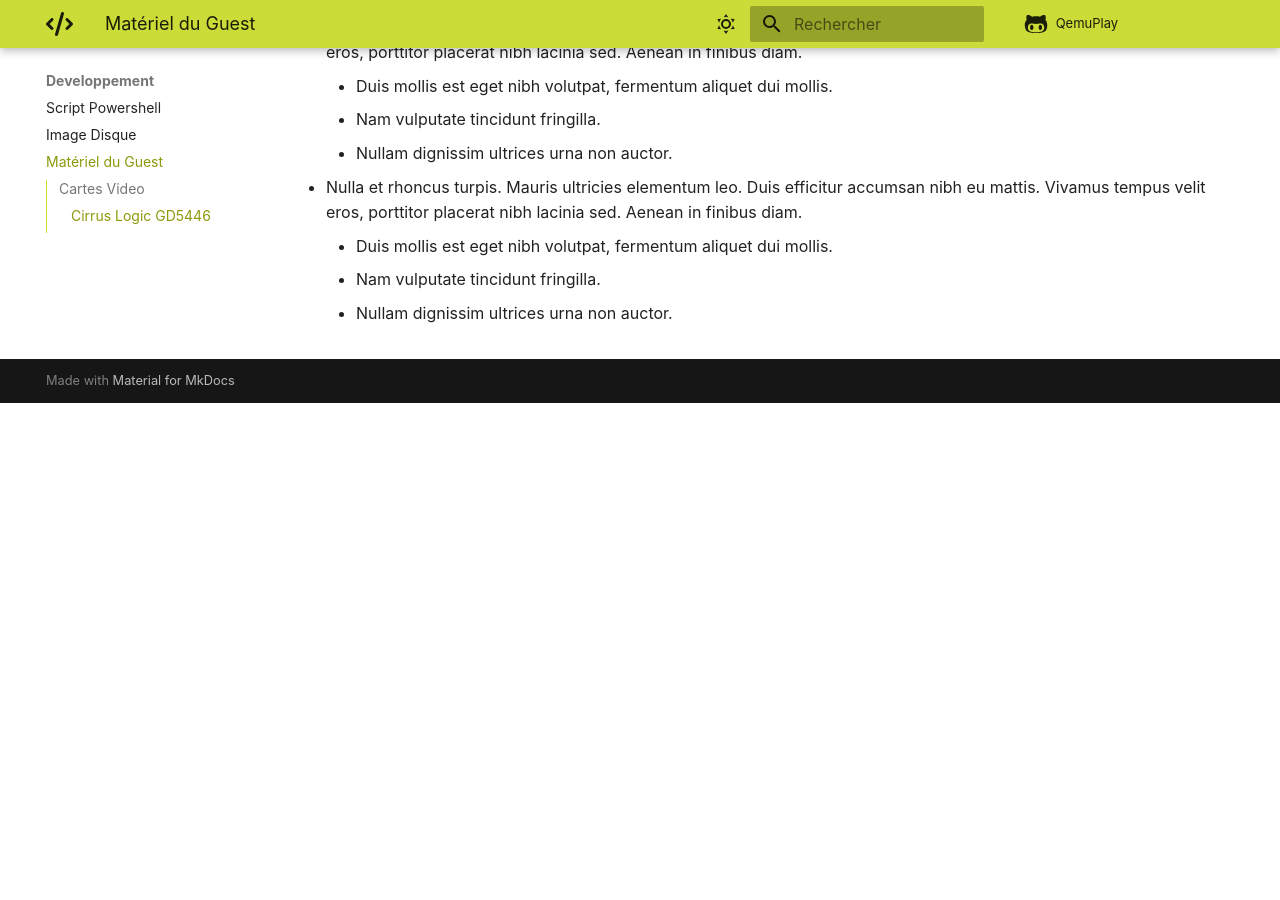
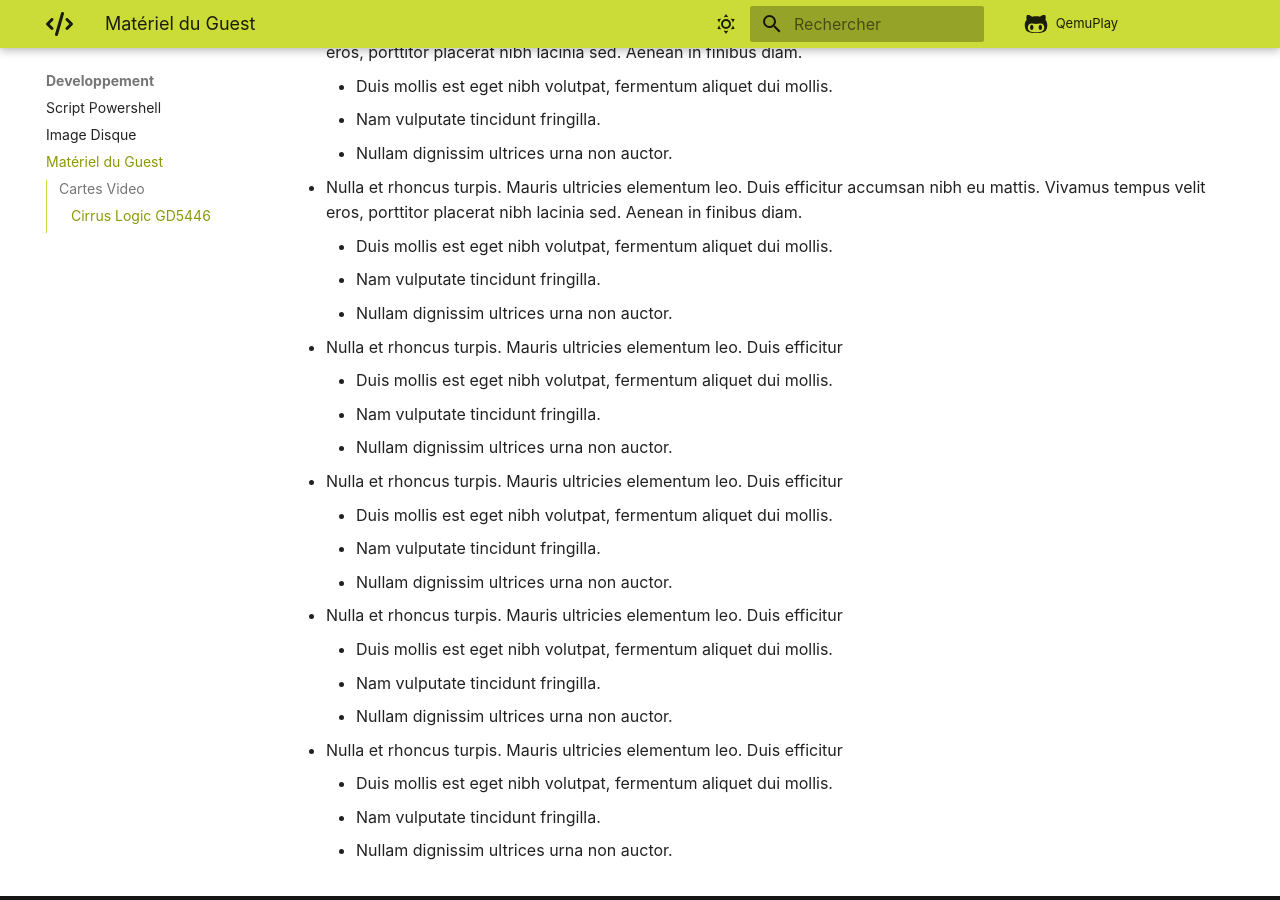
Before and after one commit to daerlnaxe/QemuPlay, an MkDocs documentation site: the page built from docs/90-developpement/03-guest_materiel.md, in a window 1280 px wide and 900 px high, scrolled down 553 px. Built offline with MkDocs 1.6.1 and Material for MkDocs 9.7.7, drawn with Linux system fonts in a browser that asks for light colours; comment, search, counter and statistics services are not loaded; before the commit the page ends 956 px from its top, so only the background shows below that.

Commit message:
Update 03-guest_materiel.md

```diff
--- a/docs/90-developpement/03-guest_materiel.md
+++ b/docs/90-developpement/03-guest_materiel.md
@@ -29,3 +29,29 @@ Bugs:
     - Duis mollis est eget nibh volutpat, fermentum aliquet dui mollis.
     - Nam vulputate tincidunt fringilla.
     - Nullam dignissim ultrices urna non auctor.
+
+
+- Nulla et rhoncus turpis. Mauris ultricies elementum leo. Duis efficitur
+
+    * Duis mollis est eget nibh volutpat, fermentum aliquet dui mollis.
+    * Nam vulputate tincidunt fringilla.
+    * Nullam dignissim ultrices urna non auctor.
+
+
+- Nulla et rhoncus turpis. Mauris ultricies elementum leo. Duis efficitur
+    * Duis mollis est eget nibh volutpat, fermentum aliquet dui mollis.
+    * Nam vulputate tincidunt fringilla.
+    * Nullam dignissim ultrices urna non auctor.
+
+
+- Nulla et rhoncus turpis. Mauris ultricies elementum leo. Duis efficitur
+
+    - Duis mollis est eget nibh volutpat, fermentum aliquet dui mollis.
+    - Nam vulputate tincidunt fringilla.
+    - Nullam dignissim ultrices urna non auctor.
+
+
+- Nulla et rhoncus turpis. Mauris ultricies elementum leo. Duis efficitur
+    - Duis mollis est eget nibh volutpat, fermentum aliquet dui mollis.
+    - Nam vulputate tincidunt fringilla.
+    - Nullam dignissim ultrices urna non auctor.
```
